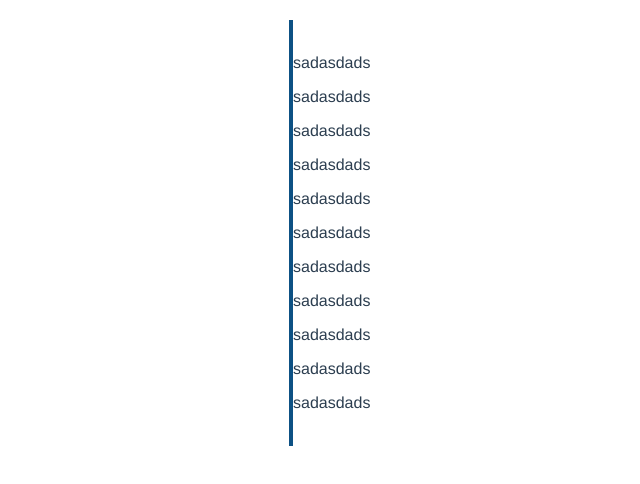
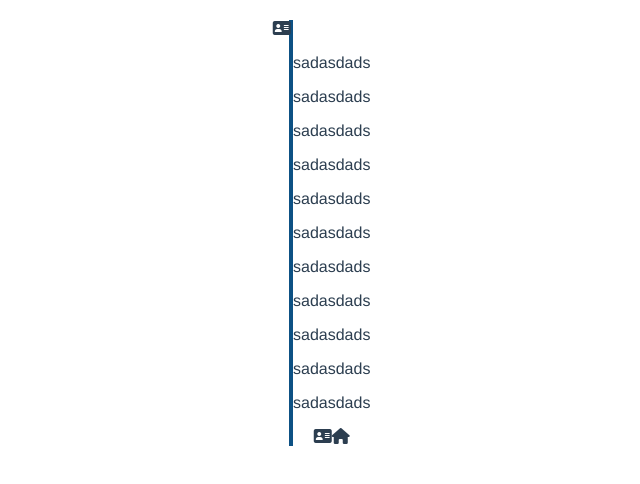
Before and after one commit to Cmanar0/Timeline, a Vue app: page / in a window 1280 px wide. Shown: the top 484 px of the page, without its empty margins (348-988 px from the left). Built offline with nearby package versions, Linux system fonts and the light colour scheme.

Commit message:
Implement Font Awesome

```diff
--- a/public/index.html
+++ b/public/index.html
@@ -6,9 +6,7 @@
     <meta name="viewport" content="width=device-width,initial-scale=1.0" />
     <link rel="icon" href="<%= BASE_URL %>favicon.ico" />
     <title><%= htmlWebpackPlugin.options.title %></title>
-    <script>
-      alert(window.FontAwesome.config)
-    </script>
+    <script src="https://kit.fontawesome.com/2610d7b5c2.js" crossorigin="anonymous"></script>
   </head>
   <body>
     <noscript>
--- a/src/components/Timeline.vue
+++ b/src/components/Timeline.vue
@@ -13,6 +13,7 @@
         <div><p>sadasdads</p></div>
         <div><p>sadasdads</p></div>
         <div><p>sadasdads</p></div>
+        <i class="fas fa-address-card"></i>
       </div>
     </div>
   </div>
@@ -32,7 +33,7 @@ export default {
 #line::before {
   font-family: 'Font Awesome 5 Free';
   font-weight: 900;
-  content: '\f007';
+  content: '\f2bb';
   position: relative;
   left: -50px;
   top: 0;
```
